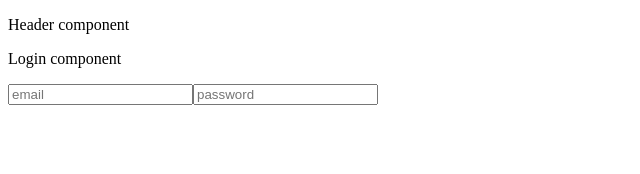
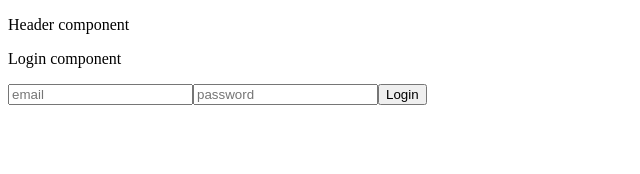
Before and after one commit to aapetsi/obeezy-frontend, a React (Vite) app: page / in a window 1280 px wide. Shown: the top 174 px of the page, without its empty margins (0-640 px from the left). Built offline with nearby package versions, Linux system fonts and the light colour scheme.

Commit message:
add submit button

```diff
--- a/src/components/Login.js
+++ b/src/components/Login.js
@@ -2,15 +2,22 @@ import React, { useState } from 'react'
 
 const Login = () => {
   const [user, setUser] = useState({ email: '', password: '' })
+
   const handleChange = (e) => {
     setUser({ ...user, [e.target.name]: e.target.value })
   }
+
+  const handleSubmit = (e) => {
+    e.preventDefault()
+    console.log(user)
+  }
+
   return (
     <div>
       <p>Login component</p>
-      <form>
+      <form onSubmit={handleSubmit}>
         <input
-          type='text'
+          type='email'
           placeholder='email'
           value={user.email}
           onChange={handleChange}
@@ -25,6 +32,8 @@ const Login = () => {
           name='password'
           required
         />
+
+        <button>Login</button>
       </form>
     </div>
   )
```
